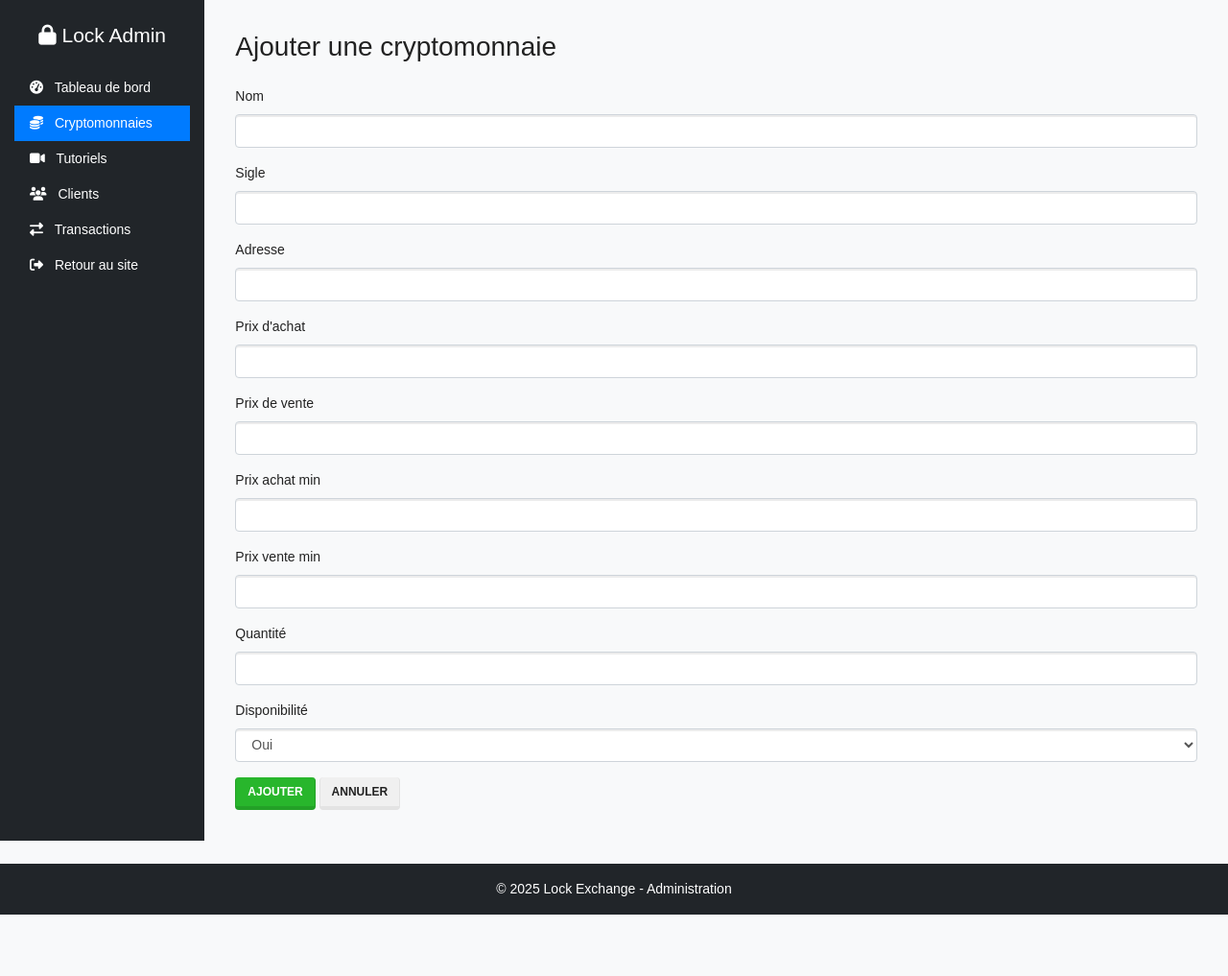
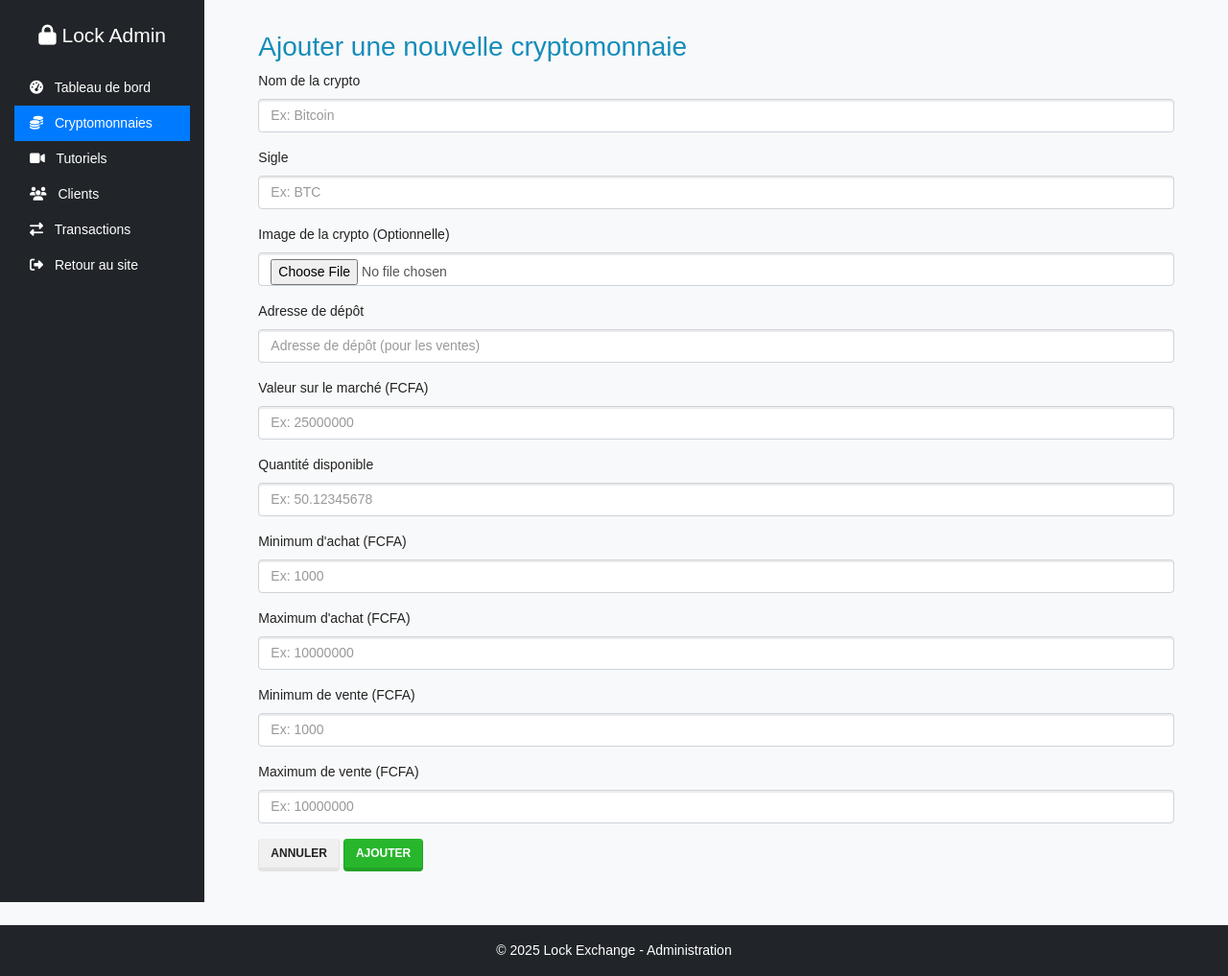
Before and after one commit to mood350/Lock, a Django app: page /admin-cryptos/ajouter/ in a window 1280 px wide. Shown: the whole page at 96% size. Before the commit the page ends 953 px from the top, so only its background shows below. Run offline with Django 5.2, Linux system fonts and the light colour scheme; the visitor is signed in with stand-in values (Sample User, id 1); some libraries are stand-ins or nearby versions.

Commit message:
Mise à jour des views

```diff
--- a/backend/templates/admin/ajouter_crypto.html
+++ b/backend/templates/admin/ajouter_crypto.html
@@ -1,52 +1,61 @@
 {% extends "admin/baseadmin.html" %}
-{% block title %}Ajouter une cryptomonnaie{% endblock %}
+{% block title %}Ajouter une nouvelle cryptomonnaie{% endblock %}
 {% block content %}
-<h2 class="mb-4">Ajouter une cryptomonnaie</h2>
+<div class="container mx-auto px-4 max-w-2xl mt-8">
+    <h2 class="text-3xl font-bold mb-6 text-primary">Ajouter une nouvelle cryptomonnaie</h2>
+
     {% if error_message %}
-    <div class="alert alert-danger">{{ error_message }}</div>
+    <div role="alert" class="alert alert-warning alert-accent mb-4 shadow-lg">
+        <span>{{ error_message }}</span>
+    </div>
     {% endif %}
-<form method="post">
+
+    <form method="post" enctype="multipart/form-data" action="{% url 'ajouter_crypto' %}">
         {% csrf_token %}
         <div class="mb-3">
-        <label class="form-label">Nom</label>
-        <input type="text" name="nom" class="form-control" required>
+            <label class="form-label" for="nom">Nom de la crypto</label>
+            <input type="text" id="nom" name="nom" placeholder="Ex: Bitcoin" class="form-control" required>
         </div>
         <div class="mb-3">
-        <label class="form-label">Sigle</label>
-        <input type="text" name="sigle" class="form-control" required>
+            <label class="form-label" for="sigle">Sigle</label>
+            <input type="text" id="sigle" name="sigle" placeholder="Ex: BTC" class="form-control" required>
         </div>
         <div class="mb-3">
-        <label class="form-label">Adresse</label>
-        <input type="text" name="adresse" class="form-control" required>
+            <label class="form-label" for="image">Image de la crypto (Optionnelle)</label>
+            <input type="file" id="image" name="image" class="form-control">
         </div>
         <div class="mb-3">
-        <label class="form-label">Prix d'achat</label>
-        <input type="number" name="prix_achat" class="form-control" step="any" min="0.01" required>
+            <label class="form-label" for="deposit_address">Adresse de dépôt</label>
+            <input type="text" id="deposit_address" name="deposit_address" placeholder="Adresse de dépôt (pour les ventes)" class="form-control" required>
         </div>
         <div class="mb-3">
-        <label class="form-label">Prix de vente</label>
-        <input type="number" name="prix_vente" class="form-control" step="any" min="0.01" required>
+            <label class="form-label" for="valeur_marche">Valeur sur le marché (FCFA)</label>
+            <input type="number" step="0.01" id="valeur_marche" name="valeur_marche" placeholder="Ex: 25000000" class="form-control" required>
         </div>
         <div class="mb-3">
-        <label class="form-label">Prix achat min</label>
-        <input type="number" name="prix_achat_min" class="form-control" step="any" min="0.01" required>
+            <label class="form-label" for="quantite_disponible">Quantité disponible</label>
+            <input type="number" step="0.00000001" id="quantite_disponible" name="quantite_disponible" placeholder="Ex: 50.12345678" class="form-control" required>
         </div>
         <div class="mb-3">
-        <label class="form-label">Prix vente min</label>
-        <input type="number" name="prix_vente_min" class="form-control" step="any" min="0.01" required>
+            <label class="form-label" for="min_achat">Minimum d'achat (FCFA)</label>
+            <input type="number" step="0.01" id="min_achat" name="min_achat" placeholder="Ex: 1000" class="form-control" required>
         </div>
         <div class="mb-3">
-        <label class="form-label">Quantité</label>
-        <input type="number" name="quantite" class="form-control" step="any" min="0.01" required>
+            <label class="form-label" for="max_achat">Maximum d'achat (FCFA)</label>
+            <input type="number" step="0.01" id="max_achat" name="max_achat" placeholder="Ex: 10000000" class="form-control" required>
         </div>
         <div class="mb-3">
-        <label class="form-label">Disponibilité</label>
-        <select name="disponibilite" class="form-control" required>
-            <option value="Oui">Oui</option>
-            <option value="Non">Non</option>
-        </select>
+            <label class="form-label" for="min_vente">Minimum de vente (FCFA)</label>
+            <input type="number" step="0.01" id="min_vente" name="min_vente" placeholder="Ex: 1000" class="form-control" required>
         </div>
-    <button type="submit" class="btn btn-success">Ajouter</button>
-    <a href="{% url 'cryptoadmin' %}" class="btn btn-secondary">Annuler</a>
+        <div class="mb-3">
+            <label class="form-label" for="max_vente">Maximum de vente (FCFA)</label>
+            <input type="number" step="0.01" id="max_vente" name="max_vente" placeholder="Ex: 10000000" class="form-control" required>
+        </div>
+        <div class="mt-6 flex justify-end gap-2">
+            <a href="{% url 'cryptoadmin' %}" class="btn btn-secondary shadow-md">Annuler</a>
+            <button type="submit" class="btn btn-success shadow-md">Ajouter</button>
+        </div>
     </form>
+</div>
 {% endblock %}
--- a/backend/views.py
+++ b/backend/views.py
@@ -688,49 +688,84 @@ def clientadmin(request):
     })
 
 def ajouter_crypto(request):
+    """
+    Gère l'ajout d'une nouvelle cryptomonnaie par un administrateur.
+
+    Cette vue:
+    1. Vérifie si l'utilisateur est un membre du staff.
+    2. Gère les requêtes POST pour créer une instance de Crypto.
+    3. Valide les données du formulaire (champs obligatoires, valeurs numériques).
+    4. Gère le téléchargement de l'image de la crypto.
+    5. Redirige vers la page d'administration des cryptos si l'ajout est réussi.
+    6. Affiche des messages d'erreur si la validation échoue.
+    """
+    # Vérifier que l'utilisateur est un administrateur
     if not request.user.is_staff:
         return redirect('index')
+
     error_message = None
+
     if request.method == 'POST':
+        # Récupération des données du formulaire
         nom = request.POST.get('nom', '').strip()
         sigle = request.POST.get('sigle', '').strip()
-        adresse = request.POST.get('adresse', '').strip()
-        prix_achat = request.POST.get('prix_achat', '').strip()
-        prix_vente = request.POST.get('prix_vente', '').strip()
-        prix_achat_min = request.POST.get('prix_achat_min', '').strip()
-        prix_vente_min = request.POST.get('prix_vente_min', '').strip()
-        quantite = request.POST.get('quantite', '').strip()
-        disponibilite = request.POST.get('disponibilite', '').strip()
-        try:
-            prix_achat = float(prix_achat)
-            prix_vente = float(prix_vente)
-            prix_achat_min = float(prix_achat_min)
-            prix_vente_min = float(prix_vente_min)
-            quantite = float(quantite)
-        except ValueError:
-            error_message = "Les prix et la quantité doivent être des nombres valides."
+        deposit_address = request.POST.get('deposit_address', '').strip()
+        image = request.FILES.get('image', None)
+
+        # Récupération des valeurs numériques sous forme de chaînes
+        valeur_marche_str = request.POST.get('valeur_marche', '').strip()
+        quantite_disponible_str = request.POST.get('quantite_disponible', '').strip()
+        min_achat_str = request.POST.get('min_achat', '').strip()
+        max_achat_str = request.POST.get('max_achat', '').strip()
+        min_vente_str = request.POST.get('min_vente', '').strip()
+        max_vente_str = request.POST.get('max_vente', '').strip()
+
+        # Validation des champs de texte obligatoires
+        if not all([nom, sigle, deposit_address]):
+            error_message = "Les champs 'Nom', 'Sigle' et 'Adresse de dépôt' sont obligatoires."
         else:
-            if not all([nom, sigle, adresse, disponibilite]):
-                error_message = "Tous les champs sont obligatoires."
-            elif prix_achat <= 0 or prix_vente <= 0 or prix_achat_min <= 0 or prix_vente_min <= 0 or quantite <= 0:
-                error_message = "Les prix et la quantité doivent être strictement supérieurs à 0."
+            try:
+                # Conversion des champs numériques
+                valeur_marche = float(valeur_marche_str)
+                quantite_disponible = float(quantite_disponible_str)
+                min_achat = float(min_achat_str)
+                max_achat = float(max_achat_str)
+                min_vente = float(min_vente_str)
+                max_vente = float(max_vente_str)
+            except (ValueError, TypeError):
+                error_message = "Veuillez vous assurer que tous les champs numériques sont remplis avec des valeurs valides."
             else:
-                Crypto.objects.create(
-                    nom=nom,
-                    sigle=sigle,
-                    adresse=adresse,
-                    prix_achat=prix_achat,
-                    prix_vente=prix_vente,
-                    prix_achat_min=prix_achat_min,
-                    prix_vente_min=prix_vente_min,
-                    quantite=quantite,
-                    disponibilite=disponibilite
-                )
-                return redirect('cryptoadmin')
+                # Validation des valeurs numériques
+                if any(v <= 0 for v in [valeur_marche, quantite_disponible, min_achat, max_achat, min_vente, max_vente]):
+                    error_message = "Toutes les valeurs numériques doivent être strictement supérieures à 0."
+                elif min_achat > max_achat:
+                    error_message = "Le minimum d'achat ne peut pas être supérieur au maximum d'achat."
+                elif min_vente > max_vente:
+                    error_message = "Le minimum de vente ne peut pas être supérieur au maximum de vente."
+                else:
+                    try:
+                        # Création de l'objet Crypto avec toutes les données
+                        Crypto.objects.create(
+                            nom=nom,
+                            sigle=sigle,
+                            valeur_sur_le_marche_fcfa=valeur_marche,
+                            quantite_disponible=quantite_disponible,
+                            min_achat_fcfa=min_achat,
+                            max_achat_fcfa=max_achat,
+                            min_vente_fcfa=min_vente,
+                            max_vente_fcfa=max_vente,
+                            image=image,
+                            deposit_address=deposit_address
+                        )
+                        return redirect('cryptoadmin') # Redirection en cas de succès
+                    except Exception as e:
+                        error_message = f"Une erreur s'est produite lors de la création de la crypto: {e}"
+
     return render(request, 'admin/ajouter_crypto.html', {
         'error_message': error_message,
         'section': 'cryptos'
     })
+
 
 def supprimer_crypto(request, crypto_id):
     if not request.user.is_staff:
@@ -741,26 +776,81 @@ def supprimer_crypto(request, crypto_id):
     return redirect('cryptoadmin')
 
 def modifier_crypto(request, crypto_id):
+    """
+    Gère la modification d'une cryptomonnaie existante par un administrateur.
+
+    Cette vue:
+    1. Vérifie si l'utilisateur est un membre du staff.
+    2. Récupère la cryptomonnaie à modifier ou renvoie une erreur 404 si elle n'existe pas.
+    3. Gère les requêtes POST pour mettre à jour les données de la crypto.
+    4. Valide les données du formulaire (champs obligatoires, valeurs numériques, cohérence des min/max).
+    5. Redirige vers la page d'administration des cryptos si la modification est réussie.
+    6. Affiche des messages d'erreur si la validation échoue.
+    """
+    # Vérifier que l'utilisateur est un administrateur
     if not request.user.is_staff:
         return redirect('index')
-    crypto = Crypto.objects.filter(id=crypto_id).first()
-    if not crypto:
-        return redirect('cryptoadmin')
+
+    crypto = get_object_or_404(Crypto, id=crypto_id)
     error_message = None
+
     if request.method == 'POST':
+        # Récupération des données du formulaire
         nom = request.POST.get('nom', '').strip()
         sigle = request.POST.get('sigle', '').strip()
-        prix_achat = request.POST.get('prix_achat', '').strip()
-        prix_vente = request.POST.get('prix_vente', '').strip()
-        if nom and sigle and prix_achat and prix_vente:
-            crypto.nom = nom
-            crypto.sigle = sigle
-            crypto.prix_achat = float(prix_achat)
-            crypto.prix_vente = float(prix_vente)
-            crypto.save()
-            return redirect('cryptoadmin')
+        deposit_address = request.POST.get('deposit_address', '').strip()
+
+        # Récupération des valeurs numériques sous forme de chaînes
+        valeur_marche_str = request.POST.get('valeur_marche_fcfa', '').strip()
+        quantite_disponible_str = request.POST.get('quantite_disponible', '').strip()
+        min_achat_str = request.POST.get('min_achat_fcfa', '').strip()
+        max_achat_str = request.POST.get('max_achat_fcfa', '').strip()
+        min_vente_str = request.POST.get('min_vente_fcfa', '').strip()
+        max_vente_str = request.POST.get('max_vente_fcfa', '').strip()
+        disponible_str = request.POST.get('disponibilite', 'False').strip()
+        disponible = (disponible_str == 'True')
+
+        # Validation des champs de texte obligatoires
+        if not all([nom, sigle, deposit_address]):
+            error_message = "Les champs 'Nom', 'Sigle' et 'Adresse de dépôt' sont obligatoires."
         else:
-            error_message = "Tous les champs sont obligatoires."
+            try:
+                # Conversion des champs numériques
+                valeur_marche = float(valeur_marche_str)
+                quantite_disponible = float(quantite_disponible_str)
+                min_achat = float(min_achat_str)
+                max_achat = float(max_achat_str)
+                min_vente = float(min_vente_str)
+                max_vente = float(max_vente_str)
+            except (ValueError, TypeError):
+                error_message = "Veuillez vous assurer que tous les champs numériques sont remplis avec des valeurs valides."
+            else:
+                # Validation des valeurs numériques
+                if any(v <= 0 for v in [valeur_marche, quantite_disponible, min_achat, max_achat, min_vente, max_vente]):
+                    error_message = "Toutes les valeurs numériques doivent être strictement supérieures à 0."
+                elif min_achat > max_achat:
+                    error_message = "Le minimum d'achat ne peut pas être supérieur au maximum d'achat."
+                elif min_vente > max_vente:
+                    error_message = "Le minimum de vente ne peut pas être supérieur au maximum de vente."
+                else:
+                    try:
+                        # Mise à jour de l'objet Crypto
+                        crypto.nom = nom
+                        crypto.sigle = sigle
+                        crypto.deposit_address = deposit_address
+                        crypto.valeur_sur_le_marche_fcfa = valeur_marche
+                        crypto.quantite_disponible = quantite_disponible
+                        crypto.min_achat_fcfa = min_achat
+                        crypto.max_achat_fcfa = max_achat
+                        crypto.min_vente_fcfa = min_vente
+                        crypto.max_vente_fcfa = max_vente
+                        crypto.disponible = disponible
+                        crypto.save()
+
+                        return redirect('cryptoadmin') # Redirection en cas de succès
+                    except Exception as e:
+                        error_message = f"Une erreur s'est produite lors de la mise à jour de la crypto: {e}"
+
     return render(request, 'admin/modifier_crypto.html', {
         'crypto': crypto,
         'error_message': error_message,
```
Also changed, not shown: backend/templates/admin/cryptoadmin.html (+38 -25 lines), backend/templates/admin/modifier_crypto.html (+36 -24 lines). Lines whose indentation alone changed are shown as unchanged.
